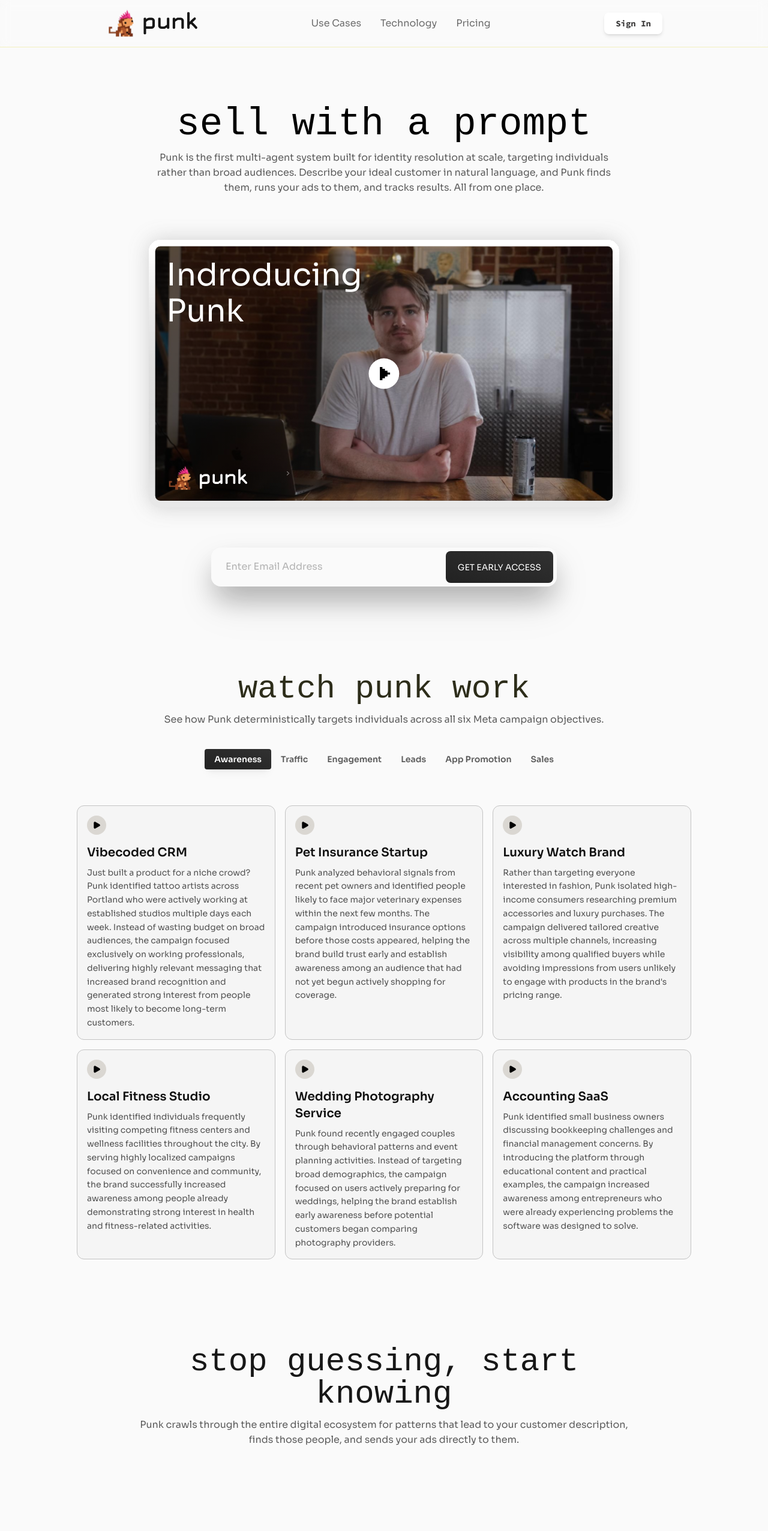
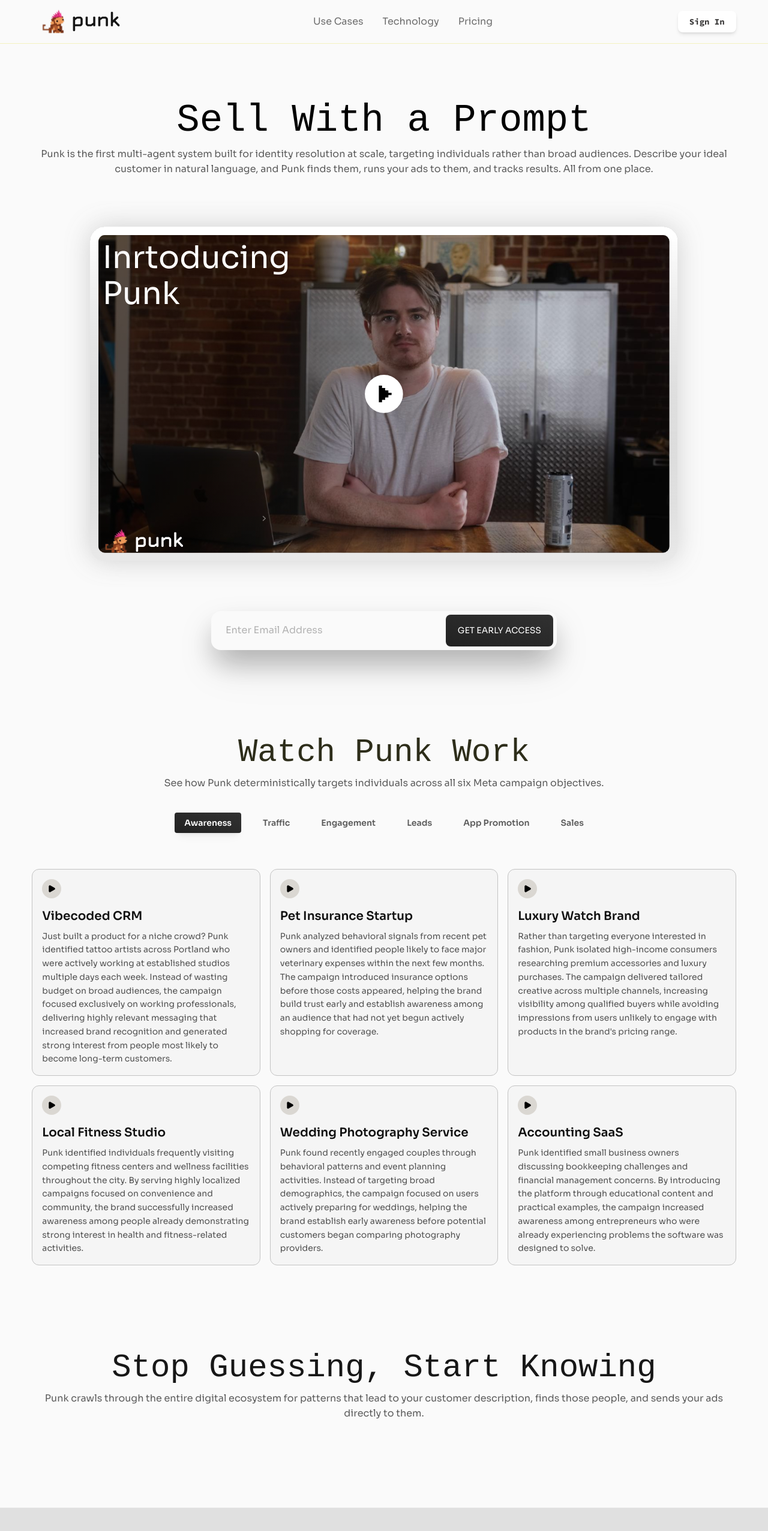
Before and after one commit to sagorteasc/Punk-AI, a React (Vite) app: page / in a window 1280 px wide. Shown: the top 2553 px of the page at 60% size. Built offline with nearby package versions, Linux system fonts and the light colour scheme; a web font is replaced by a local one.

Commit message:
fix alignment issues across the entire website

```diff
--- a/src/components/PunkWork/components/AllTabs.tsx
+++ b/src/components/PunkWork/components/AllTabs.tsx
@@ -39,7 +39,7 @@
         />
       </Tabs.List>
 
-      <div className="w-4/5 mx-auto mt-15">
+      <div className="w-11/12 mx-auto mt-15">
         <div className="grid md:grid-cols-2 lg:grid-cols-3 gap-4">
           {currentTabData.map((data) => (
             <Card key={data.id} data={data} />
--- a/src/components/PunkWork/components/Tabs.module.css
+++ b/src/components/PunkWork/components/Tabs.module.css
@@ -1,10 +1,11 @@
 .list {
   position: relative;
   margin-bottom: var(--mantine-spacing-xl);
-  width: 75%;
+  width: 80%;
   margin: 0 auto;
   justify-content: center;
   font-size: 14px;
+  gap: 20px;
 }
 
 .indicator {
--- a/src/components/PunkWork/index.tsx
+++ b/src/components/PunkWork/index.tsx
@@ -2,10 +2,10 @@
 
 const PunkWork = () => {
   return (
-    <div className="max-w-332.5 mx-auto mb-20 md:mb-36">
-      <div className="text-center space-y-3 w-3/4 mx-auto mb-9">
+    <div className="max-w-360 mx-auto mb-20 md:mb-36">
+      <div className="text-center space-y-3 w-11/12 mx-auto mb-9">
         <h2 className="text-4xl md:text-5xl lg:text-[54px] text-[#2D2D1A] font-ocrx">
-          watch punk work
+          Watch Punk Work
         </h2>
         <p className="text-(--third-color)">
           See how Punk deterministically targets individuals across all six Meta
--- a/src/components/SellPrompt/components/YoutubeVideo.tsx
+++ b/src/components/SellPrompt/components/YoutubeVideo.tsx
@@ -1,25 +1,33 @@
 import YoutubeThumbnail from "/youtubeThumbnail.svg";
 import Logo from "/logoYoutubeVideo.svg";
+import { useState } from "react";
+import { AnimatePresence, motion } from "motion/react";
 
 const YoutubeVideo = () => {
+  const [opened, setOpened] = useState(false);
+
   return (
     <div className="w-5/6 mx-auto">
       <div>
         <div className="relative mb-8">
-          <a
-            href="https://youtu.be/boJG84Jcf-4?si=4Lg4zcoBINbAP9fr"
-            target="_blank"
+          <button
+            onClick={() => setOpened(true)}
+            className="w-full cursor-pointer"
           >
-            <img src={YoutubeThumbnail} alt="Youtube Video" />
-          </a>
+            <img
+              src={YoutubeThumbnail}
+              alt="Youtube Video"
+              className="w-full"
+            />
+          </button>
 
-          <div className="absolute top-6 left-6.5 sm:top-12 sm:left-12 lg:top-16 lg:left-16">
+          <div className="absolute left-[6%] top-[10%]">
             <h5 className="text-4xl md:text-[52px] text-white leading-10 md:leading-15">
-              Indroducing <br /> Punk
+              Inrtoducing <br /> Punk
             </h5>
           </div>
 
-          <div className="absolute bottom-6.5 left-6 sm:bottom-12 sm:left-12 lg:bottom-16 lg:left-16">
+          <div className="absolute left-[6%] bottom-[10%]">
             <img className="text-white w-auto h-10" src={Logo} alt="Logo" />
           </div>
         </div>
@@ -37,6 +45,50 @@
             </button>
           </div>
         </div>
+
+        <AnimatePresence>
+          {opened && (
+            <>
+              <motion.div
+                initial={{ opacity: 0 }}
+                animate={{ opacity: 1 }}
+                exit={{ opacity: 0 }}
+                className="fixed inset-0 z-50 bg-black/80"
+                onClick={() => setOpened(false)}
+              />
+
+              <div className="fixed inset-0 z-60 flex items-center justify-center p-4 md:p-10">
+                <motion.div
+                  initial={{ y: "100%", opacity: 0 }}
+                  animate={{ y: 0, opacity: 1 }}
+                  exit={{ y: "100%", opacity: 0 }}
+                  transition={{
+                    duration: 0.4,
+                    ease: "easeInOut",
+                  }}
+                  className="relative w-full max-w-5xl"
+                >
+                  <button
+                    onClick={() => setOpened(false)}
+                    className="absolute -top-12 right-0 text-5xl text-white"
+                  >
+                    ×
+                  </button>
+
+                  <div className="aspect-video overflow-hidden rounded-2xl">
+                    <iframe
+                      className="h-full w-full"
+                      src="https://www.youtube.com/embed/boJG84Jcf-4?autoplay=1"
+                      title="Punk"
+                      allow="autoplay; encrypted-media"
+                      allowFullScreen
+                    />
+                  </div>
+                </motion.div>
+              </div>
+            </>
+          )}
+        </AnimatePresence>
       </div>
     </div>
   );
--- a/src/components/SellPrompt/index.tsx
+++ b/src/components/SellPrompt/index.tsx
@@ -2,10 +2,10 @@
 
 const SellPrompt = () => {
   return (
-    <div className="max-w-5xl mx-auto my-20 md:mt-24 md:mb-36">
-      <div className="text-center space-y-3 w-3/4 mx-auto mb-10">
+    <div className="max-w-360 mx-auto my-20 md:mt-24 md:mb-36">
+      <div className="text-center space-y-3 w-11/12 mx-auto mb-10">
         <h2 className="text-4xl md:text-5xl lg:text-[64px] text-[#000000] font-ocrx">
-          sell with a prompt
+          Sell With a Prompt
         </h2>
         <p className="text-(--third-color)">
           Punk is the first multi-agent system built for identity resolution at
--- a/src/components/StopGuessing/index.tsx
+++ b/src/components/StopGuessing/index.tsx
@@ -1,9 +1,9 @@
 const StopGuessing = () => {
   return (
-    <div className="max-w-335 mx-auto mb-20 md:mb-36">
-      <div className="text-center space-y-3 w-2/3 mx-auto mb-9">
+    <div className="max-w-360 mx-auto mb-20 md:mb-36">
+      <div className="text-center space-y-3 w-11/12 mx-auto mb-9">
         <h2 className="text-4xl md:text-5xl lg:text-[54px] text-[#171717] font-ocrx">
-          stop guessing, start knowing
+          Stop Guessing, Start Knowing
         </h2>
         <p className="text-(--third-color)">
           Punk crawls through the entire digital ecosystem for patterns that
--- a/src/layout/footer/index.tsx
+++ b/src/layout/footer/index.tsx
@@ -11,7 +11,7 @@
 const Footer = () => {
   return (
     <footer className="border-t border-neutral-200 bg-[#e0e0e0]">
-      <div className="mx-auto max-w-7xl px-6 py-10">
+      <div className="max-w-360 mx-auto px-6 md:px-8 py-10">
         <div className="grid gap-10 md:grid-cols-3">
           <div className="flex flex-col items-center text-center border-b border-dotted border-[#ADADAD] px-0 py-7 md:border-b-0 md:border-r md:px-7 md:py-0">
             <div className="flex items-center justify-center gap-2 h-12">
@@ -62,9 +62,9 @@
         </div>
 
         <div className="mt-12 flex flex-col items-center justify-between gap-6 md:flex-row">
-          <div className="flex items-center gap-7">
-            <div className="flex items-center gap-2">
-              <img src={FooterLogo} alt="Punk" className="h-10 w-auto" />
+          <div className="flex items-center gap-3">
+            <div className="flex items-center md:pl-8">
+              <img src={FooterLogo} alt="Punk" className="h-10 w-30" />
             </div>
 
             <div className="bg-[#D9D9D9] rounded-full p-1"></div>
@@ -72,30 +72,30 @@
             <div className="flex items-center gap-2">
               <Link
                 to="/"
-                className="rounded bg-linear-to-bl from-[#313131] to-[#222222] p-3  hover:from-black transition-colors duration-75"
+                className="rounded bg-linear-to-bl from-[#313131] to-[#222222] p-3  hover:from-black transition-colors duration-75 w-10 h-10"
               >
-                <img src={Twitter} alt="Twitter" />
+                <img className="w-4 h-4" src={Twitter} alt="Twitter" />
               </Link>
 
               <Link
                 to="/"
-                className="rounded bg-linear-to-bl from-[#313131] to-[#222222] p-3 hover:from-[#5865F2] hover:to-[#5865F2] transition-colors duration-75"
+                className="rounded bg-linear-to-bl from-[#313131] to-[#222222] p-3 hover:from-[#5865F2] hover:to-[#5865F2] transition-colors duration-75 w-10 h-10"
               >
-                <img src={Discord} alt="Discord" />
+                <img className="w-4 h-4" src={Discord} alt="Discord" />
               </Link>
 
               <Link
                 to="/"
-                className="rounded bg-linear-to-bl from-[#313131] to-[#222222] p-3 hover:bg-linear-to-r hover:from-[#E4405F] hover:to-[#E4405F] transition-colors duration-75"
+                className="rounded bg-linear-to-bl from-[#313131] to-[#222222] p-3 hover:bg-linear-to-r hover:from-[#E4405F] hover:to-[#E4405F] transition-colors duration-75 w-10 h-10"
               >
-                <img src={Instagram} alt="Instagram" />
+                <img className="w-4 h-4" src={Instagram} alt="Instagram" />
               </Link>
 
               <Link
                 to="/"
-                className="rounded bg-linear-to-bl from-[#313131] to-[#222222] p-3 hover:from-[#EA4335] hover:to-[#EA4335] transition-colors duration-75"
+                className="rounded bg-linear-to-bl from-[#313131] to-[#222222] p-3 hover:from-[#EA4335] hover:to-[#EA4335] transition-colors duration-75 w-10 h-10"
               >
-                <img src={Gmail} alt="Gmail" />
+                <img className="w-4 h-4" src={Gmail} alt="Gmail" />
               </Link>
             </div>
           </div>
--- a/src/layout/navbar/index.tsx
+++ b/src/layout/navbar/index.tsx
@@ -1,24 +1,24 @@
-import { Burger, Container, Group } from "@mantine/core";
+import { Burger, Group } from "@mantine/core";
 import { useDisclosure } from "@mantine/hooks";
 import NavLogo from "/logo.svg";
-import DesktopView from "./components/DesktopView";
-import MobileView from "./components/MobileView";
+import DesktopView from "./DesktopView";
+import MobileView from "./MobileView";
 
 const Navbar = () => {
   const [opened, { toggle, close }] = useDisclosure();
 
   return (
-    <nav className="border-b border-[#f3f1bf] sticky inset-0 z-20 backdrop-blur-sm">
-      <div className="max-w-5xl mx-auto">
-        <Container className="py-4">
+    <nav className="border-b border-[#f3f1bf]">
+      <div className="max-w-360 py-4 mx-auto">
+        <div className="w-11/12 mx-auto">
           <Group justify="space-between">
-            <img src={NavLogo} alt="NavLogo" />
+            <img className="w-40 h-10" src={NavLogo} alt="NavLogo" />
 
             <DesktopView />
 
             <Burger opened={opened} onClick={toggle} hiddenFrom="md" />
           </Group>
-        </Container>
+        </div>
 
         <MobileView opened={opened} close={close} />
       </div>
--- a/src/routes/index.tsx
+++ b/src/routes/index.tsx
@@ -11,12 +11,12 @@
 
 function RouteComponent() {
   return (
-    <>
+    <div className="">
       <Navbar />
       <SellPrompt />
       <PunkWork />
       <StopGuessing />
       <Footer />
-    </>
+    </div>
   );
 }
```
Also changed, not shown: src/layout/navbar/DesktopView.tsx (renamed from src/layout/navbar/components/DesktopView.tsx), src/layout/navbar/MobileView.tsx (renamed from src/layout/navbar/components/MobileView.tsx).
